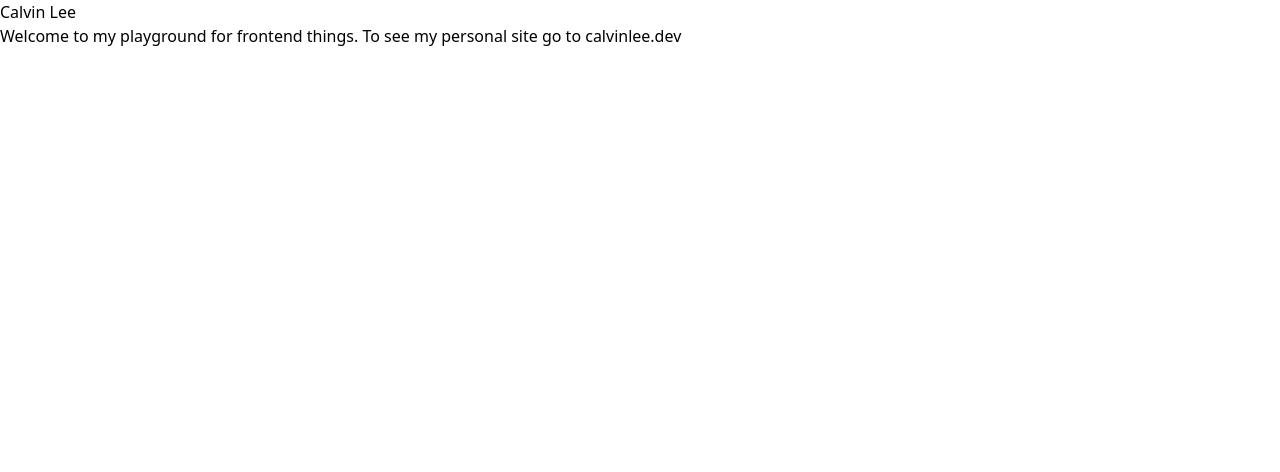
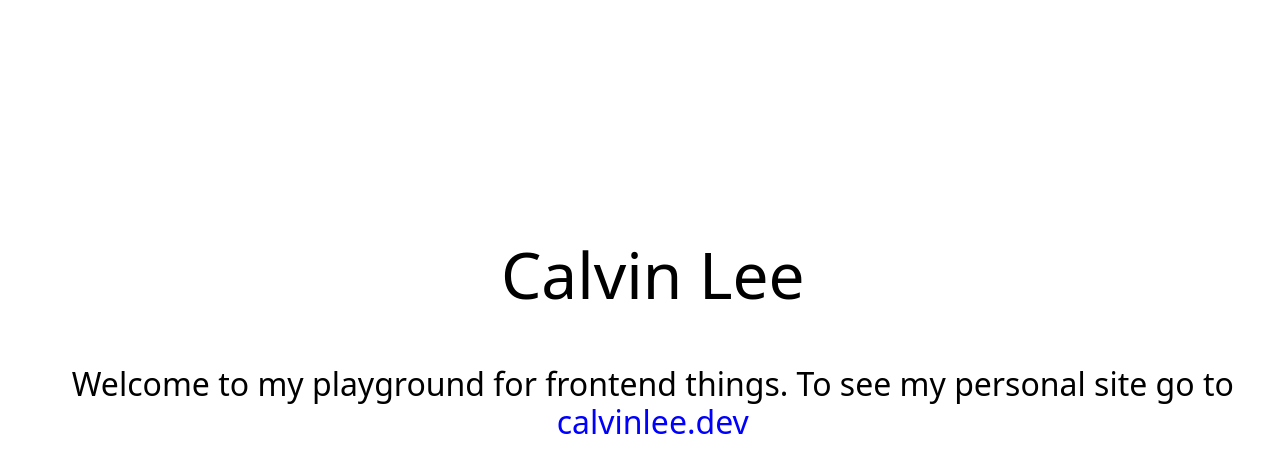
Before and after one commit to clee421/clee421.github.io, a SvelteKit app: page / in a window 1280 px wide. Shown: the top 472 px of the page. Built offline with nearby package versions, Linux system fonts and the light colour scheme.

Commit message:
feat: add gsap and text shift

```diff
--- a/package.json
+++ b/package.json
@@ -41,5 +41,8 @@
 		"onlyBuiltDependencies": [
 			"esbuild"
 		]
+	},
+	"dependencies": {
+		"gsap": "^3.13.0"
 	}
 }
--- a/src/routes/+page.svelte
+++ b/src/routes/+page.svelte
@@ -1,2 +1,78 @@
-<h1>Calvin Lee</h1>
-<p>Welcome to my playground for frontend things. To see my personal site go to <a href="https://calvinlee.dev/">calvinlee.dev</a></p>
+<style>
+  .page-container {
+    height: 80vh;
+    display: flex;
+    flex-direction: column;
+    justify-content: center;
+    align-items: center;
+  }
+  .header {
+    font-size: clamp(2rem, 4rem, 5vw);
+    line-height: 2.4;
+    box-sizing: border-box;
+    margin: 1%;
+    width: 100%;
+    text-align: center;
+    perspective: 500px;
+  }
+  .body {
+    font-size: clamp(1rem, 2rem, 5vw);
+    line-height: 1.2;
+    box-sizing: border-box;
+    margin: 1%;
+    width: 100%;
+    text-align: center;
+    perspective: 500px;
+  }
+
+  .link {
+    color: blue
+  }
+
+  .link:hover {
+    text-decoration: underline;
+  }
+
+  .wrap-button {
+    height: 100%;
+    width: 100%;
+  }
+
+  .wrap-button:hover {
+    cursor: pointer;
+  }
+</style>
+
+<script lang="ts">
+  import { onMount } from "svelte";
+  import { gsap } from 'gsap';
+
+  let box: HTMLDivElement;
+
+  let animation: any
+  onMount(() => {
+    animation = gsap.from(box, {
+      x: 150,
+      opacity: 0,
+      duration: 0.7,
+      ease: "power4",
+      stagger: 0.04
+    })
+  });
+
+  function handleClick() {
+    console.log(animation)
+    animation && animation.revert();
+  }
+</script>
+
+<div class="page-container">
+  <button class="wrap-button" on:click={handleClick}>
+    <div class="header">
+      <h1>Calvin Lee</h1>
+    </div>
+    <div bind:this={box} class="body">
+      Welcome to my playground for frontend things. To see my personal site go to <a class="link" href="https://calvinlee.dev/">calvinlee.dev</a>
+    </div>
+  </button>
+</div>
```
Also changed, not shown: 1 other file (tests, documents, lock files or other folders).
